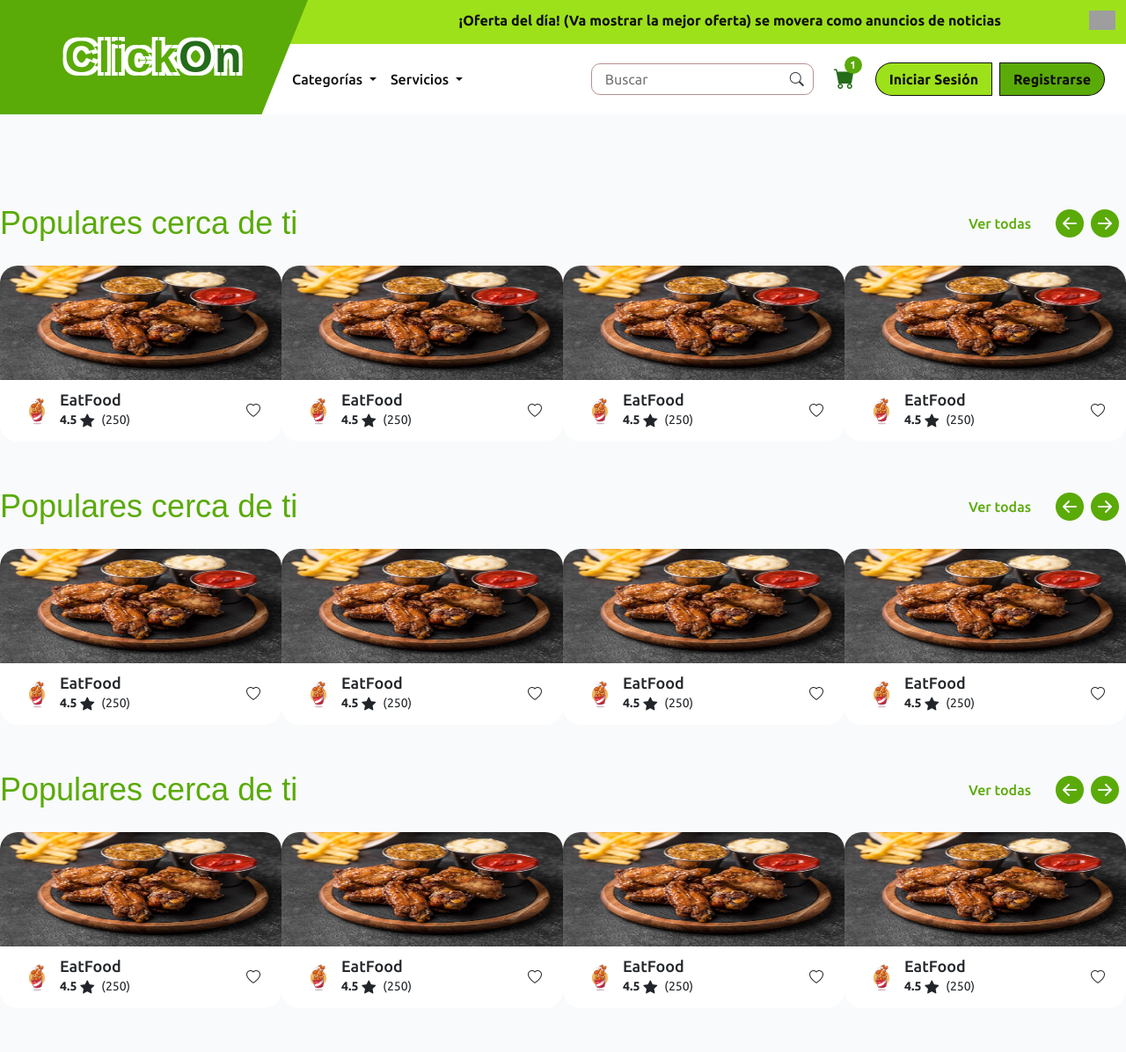
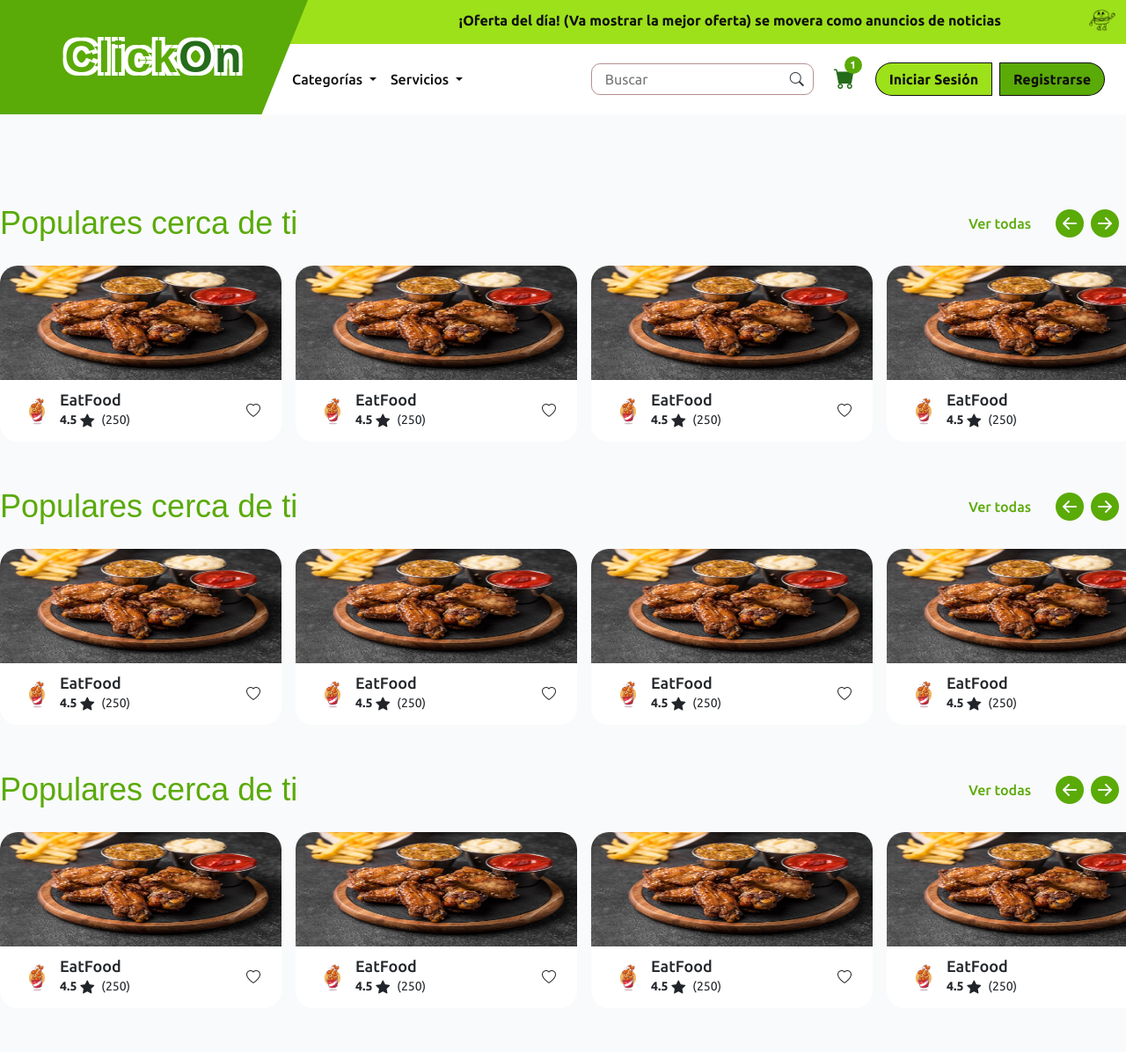
Before and after one commit to JorgeGlzLlamas/ClickOn, a Django app: page / in a window 1280 px wide. Shown: the whole page at 88% size. Run offline with Django 5.2, Linux system fonts and the light colour scheme; some web fonts are replaced; grey boxes are pictures that could not be loaded.

Commit message:
cards-container fixed

```diff
--- a/clickon/static/css/base.css
+++ b/clickon/static/css/base.css
@@ -52,11 +52,6 @@ body {
     height: 130px;
     margin: 0 auto;
     z-index: 500;
-
-    position: relative;
-    max-width: 1440px;
-    margin: 0 auto;
-
   }
 
   .navbar-brand{
@@ -555,8 +550,21 @@ body {
   color: var(--primary-green);
 }
 
+@media (min-width: 1440px) {
+  .cards-container {
+    justify-content: space-between;
+  }
+}
+
+@media (max-width: 1439px) {
+  .cards-container {
+    gap: 16px;
+    justify-content: flex-start;
+  }
+}
+
 .card{
-  width: 320px;
+  flex: 0 0 320px;
   height: 200px;
   border-radius: 20px;
   border: none;
--- a/clickon/templates/base/includes/cards.html
+++ b/clickon/templates/base/includes/cards.html
@@ -8,7 +8,7 @@
             <i class="bi bi-arrow-right-circle-fill fs-2 ms-2 me-2"></i>
         </div>
     </div>
-    <div class="cards-container d-flex justify-content-between">
+    <div class="cards-container d-flex overflow-auto">
         <div class="card">
             <img class="card-image" src="{% static 'img/alitas.webp' %}" alt="banner establecimiento">
             <div class="card-info d-flex justify-content-between align-items-center">
@@ -89,7 +89,7 @@
             <i class="bi bi-arrow-right-circle-fill fs-2 ms-2 me-2"></i>
         </div>
     </div>
-    <div class="cards-container d-flex justify-content-between">
+    <div class="cards-container d-flex overflow-auto">
         <div class="card">
             <img class="card-image" src="{% static 'img/alitas.webp' %}" alt="banner establecimiento">
             <div class="card-info d-flex justify-content-between align-items-center">
@@ -170,7 +170,7 @@
             <i class="bi bi-arrow-right-circle-fill fs-2 ms-2 me-2"></i>
         </div>
     </div>
-    <div class="cards-container d-flex justify-content-between">
+    <div class="cards-container d-flex overflow-auto">
         <div class="card">
             <img class="card-image" src="{% static 'img/alitas.webp' %}" alt="banner establecimiento">
             <div class="card-info d-flex justify-content-between align-items-center">
--- a/clickon/templates/base/includes/navbar.html
+++ b/clickon/templates/base/includes/navbar.html
@@ -1,3 +1,4 @@
+{% load static %}
 <!-- Banner de promociones -->
 <div class="promo-banner py-2 container">
     <div class="d-flex align-items-center justify-content-between">
@@ -7,7 +8,7 @@
             </p>
         </div>
         <div class="mascot">
-            <img src="https://hebbkx1anhila5yf.public.blob.vercel-storage.com/image-3ZTpuuLGMoqTKs97X9ZWKVp7ibBcyK.png"
+            <img src="{% static "img/hamburguesa.webp" %}"
                 alt="Mascot" class="mascot-img">
         </div>
     </div>
```
Also changed, not shown: clickon/static/img/hamburguesa.webp (added).
